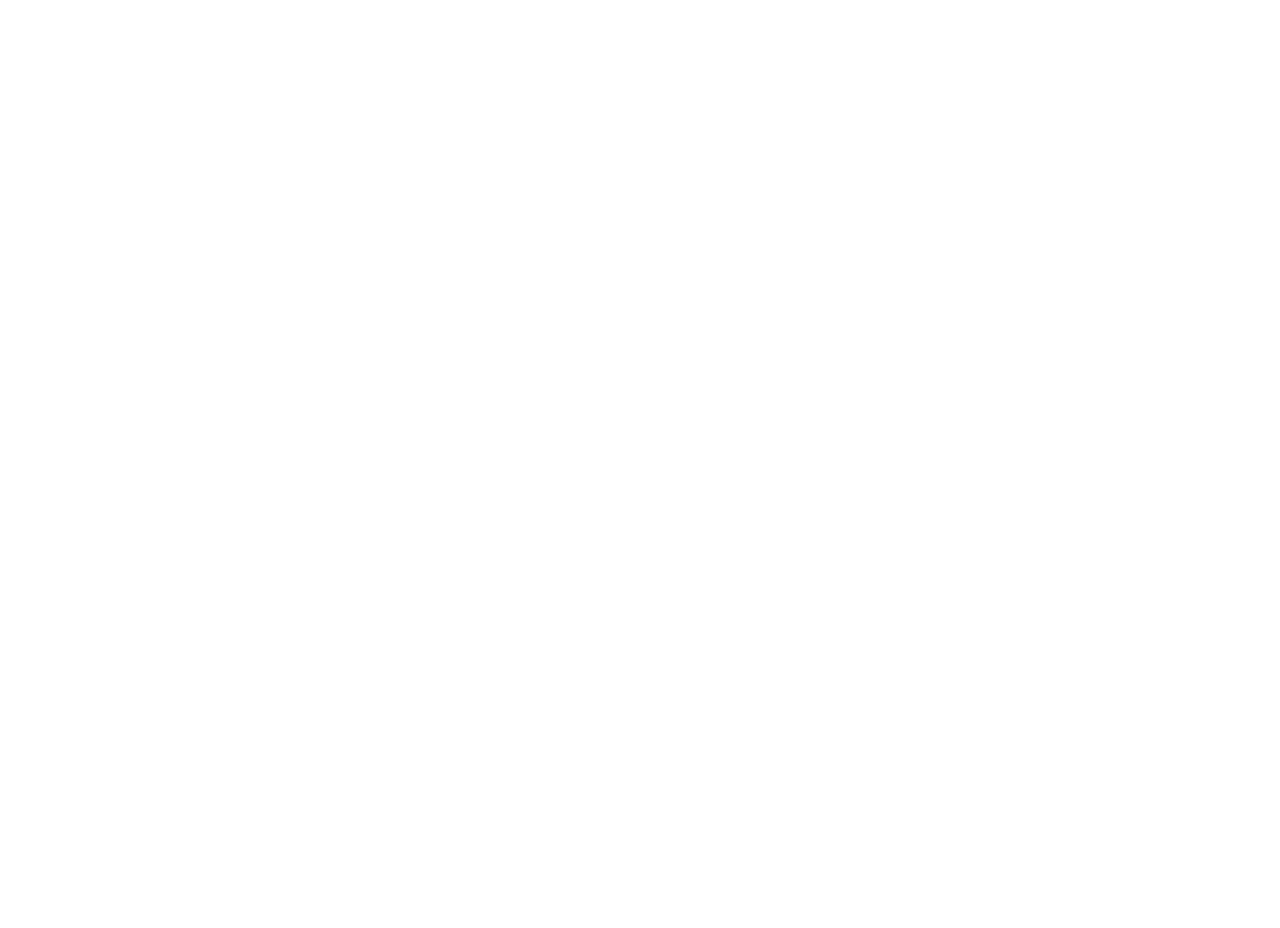
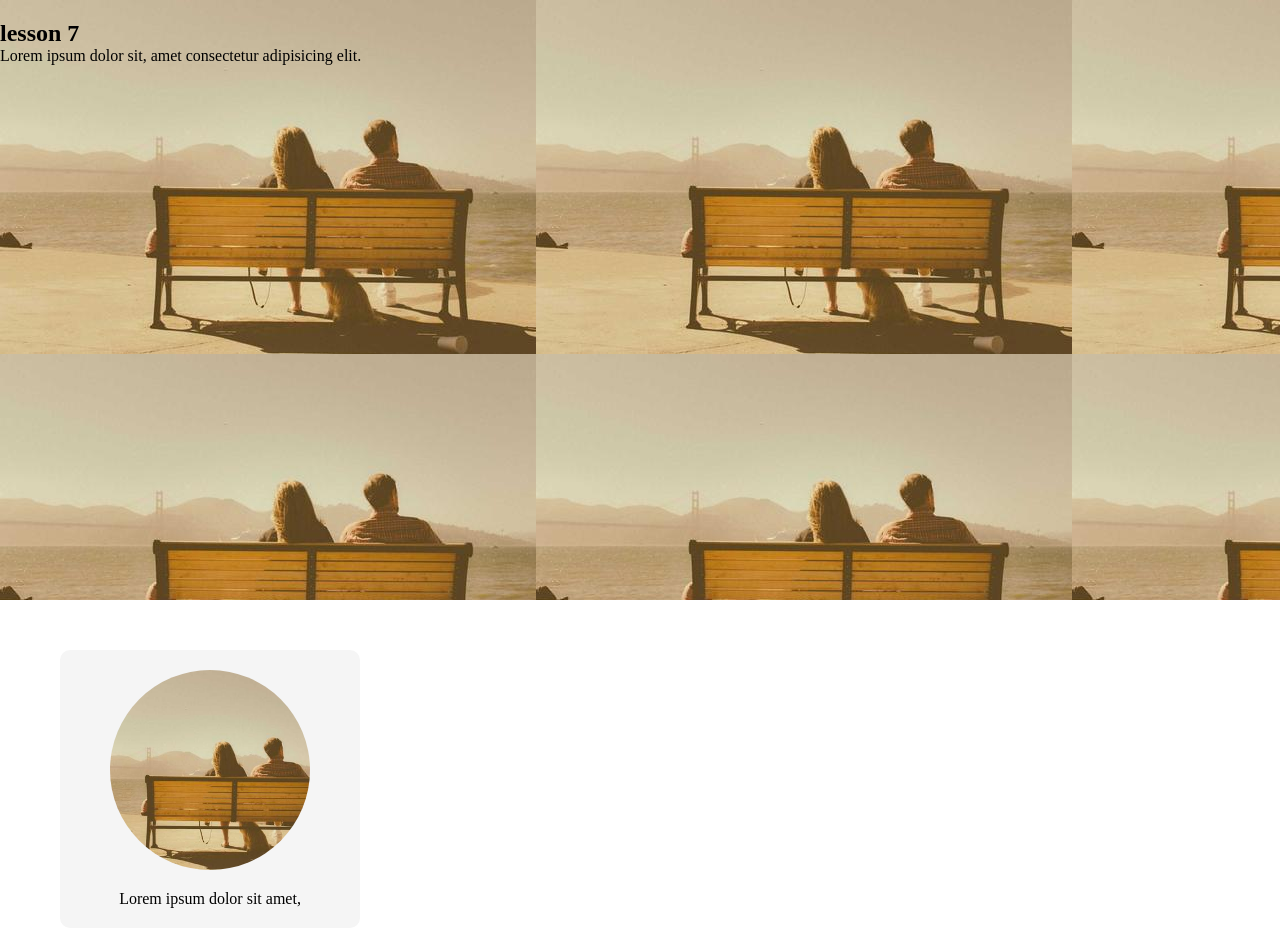
Before and after one commit to Nikushajgarkava718/lesson-7, a plain HTML site: page index.html in a window 1280 px wide. Before the commit the page ends 800 px from the top, so only its background shows below. Drawn offline with Linux system fonts and the light colour scheme.

Commit message:
add backphoto

```diff
--- a/index.html
+++ b/index.html
@@ -7,7 +7,19 @@
     <link rel="stylesheet" href="src/style.css" />
   </head>
   <body>
-    <header></header>
-    <main></main>
+    <section class="hero">
+      <div>
+        <h1>lesson 7</h1>
+        <p>Lorem ipsum dolor sit, amet consectetur adipisicing elit.</p>
+      </div>
+    </section>
+    <section>
+      <div class="container">
+        <div class="user">
+          <img src="src/img/11.jpg" alt="" />
+          <p>Lorem ipsum dolor sit amet,</p>
+        </div>
+      </div>
+    </section>
   </body>
 </html>
--- a/src/style.css
+++ b/src/style.css
@@ -0,0 +1,42 @@
+* {
+  margin: 0;
+  padding: 0;
+  box-sizing: border-box;
+}
+
+img {
+  max-width: 100%;
+}
+
+.container {
+  max-width: 1200px;
+  margin: 0 auto;
+  padding: 0 20px;
+}
+
+.user {
+  background-color: #f5f5f5;
+  padding: 20px;
+  border-radius: 10px;
+  max-width: 300px;
+  img {
+    display: block;
+    margin: 0 auto 20px;
+    width: 200px;
+    object-fit: cover;
+    border-radius: 50%;
+    aspect-ratio: 1/1;
+  }
+  p {
+    text-align: center;
+  }
+}
+
+.hero {
+  margin: 0 0 50px;
+  padding: 20px 0;
+  background-color: red;
+  min-height: 600px;
+
+  background-image: url("../img/11.jpg");
+}
```
Also changed, not shown: src/img/11.jpg (added).
